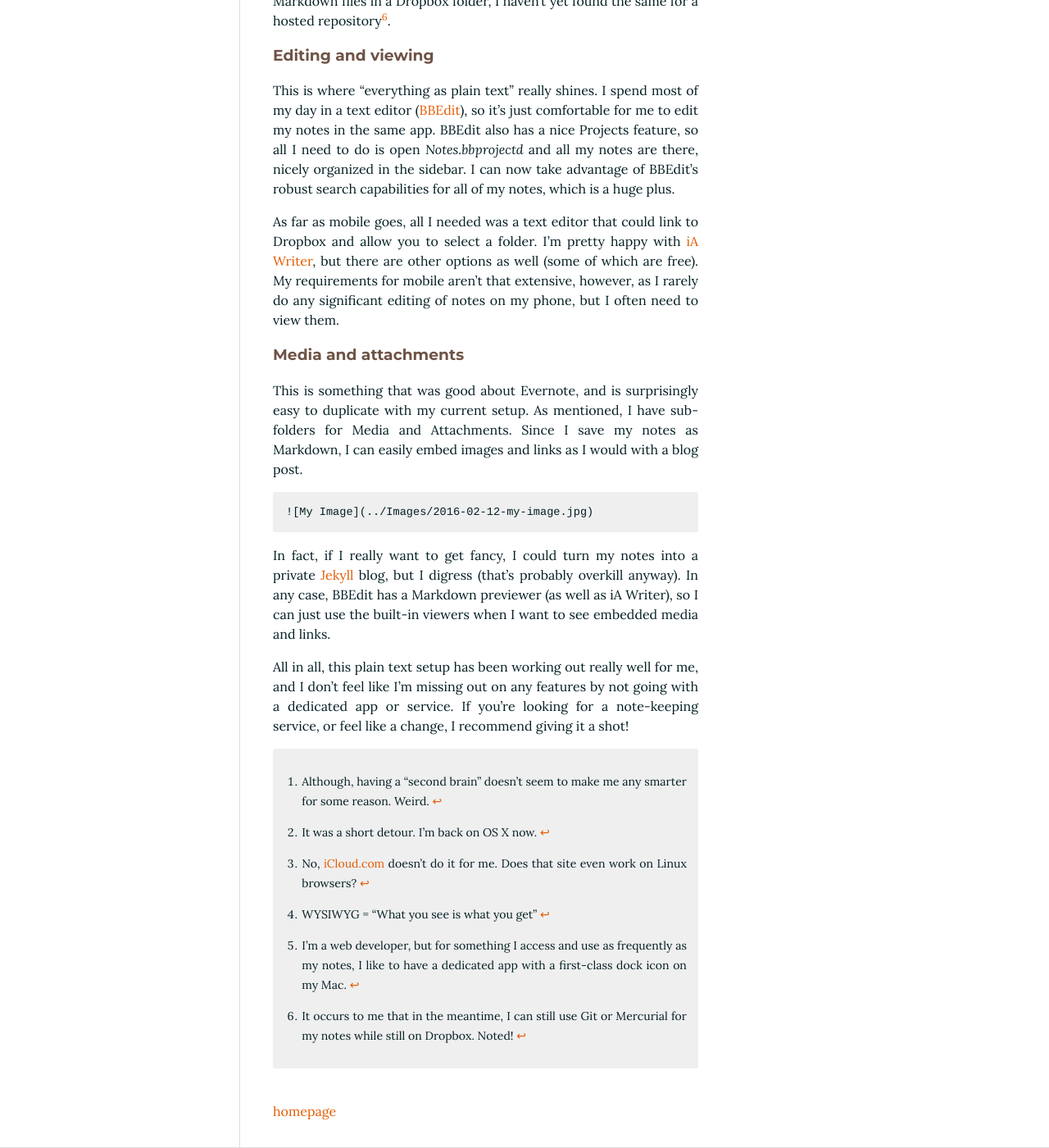
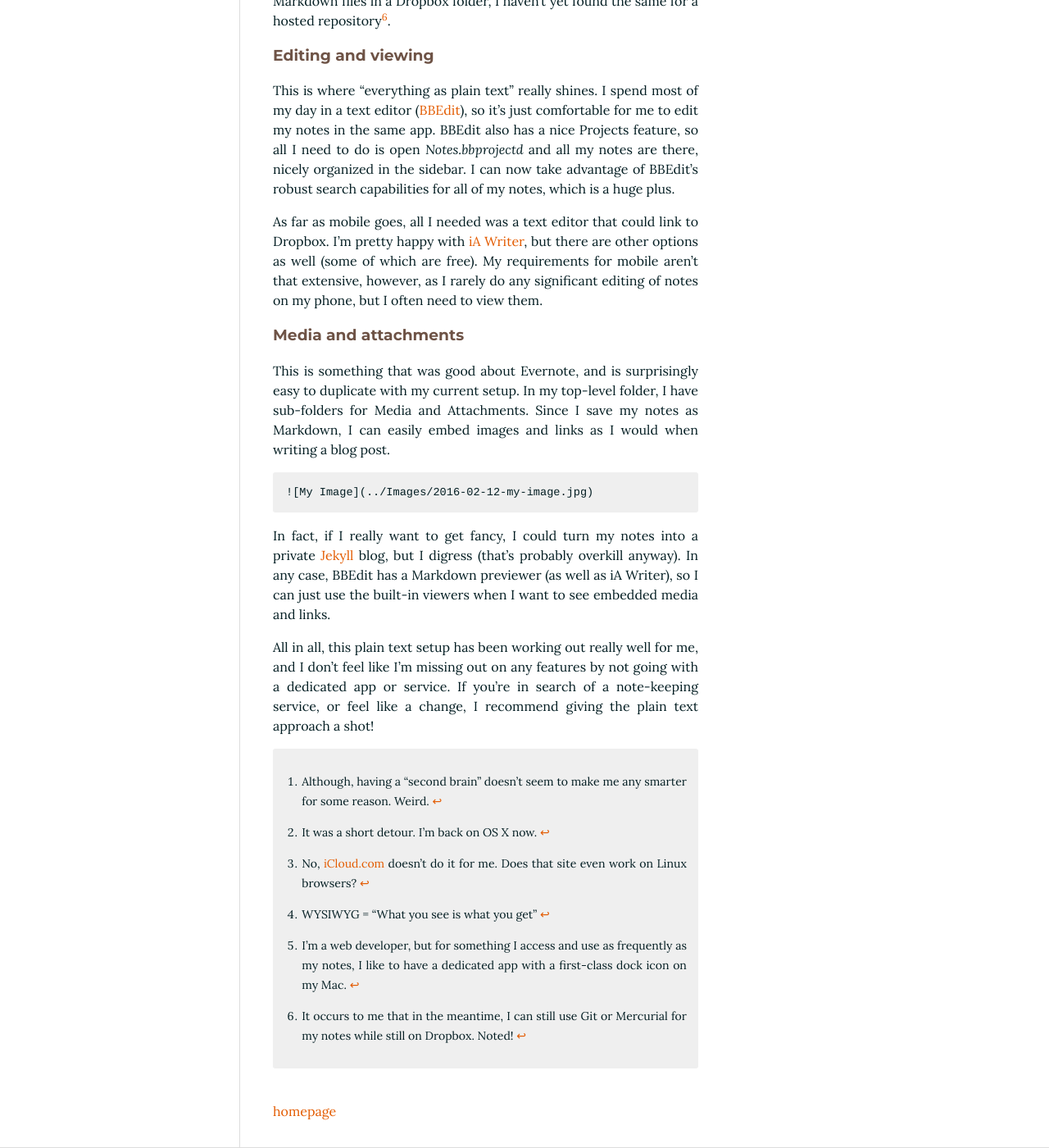
Before and after one commit to jonbeebe/jonbeebe.github.io, a Jekyll site: the page built from _posts/2016-02-12-plain-text-notes.md, in a window 1280 px wide and 1400 px high, scrolled down 2233 px. Shown: the whole window at 82% size. Built offline with Jekyll 4.4.1, drawn with Linux system fonts in a browser that asks for light colours.

Commit message:
Updated "Plain Text Notes" article.

```diff
--- a/_posts/2016-02-12-plain-text-notes.md
+++ b/_posts/2016-02-12-plain-text-notes.md
@@ -49,17 +49,17 @@
 
 This is where "everything as plain text" really shines. I spend most of my day in a text editor ([BBEdit](http://www.barebones.com/products/bbedit/)), so it's just comfortable for me to edit my notes in the same app. BBEdit also has a nice Projects feature, so all I need to do is open *Notes.bbprojectd* and all my notes are there, nicely organized in the sidebar. I can now take advantage of BBEdit's robust search capabilities for all of my notes, which is a huge plus.
 
-As far as mobile goes, all I needed was a text editor that could link to Dropbox and allow you to select a folder. I'm pretty happy with [iA Writer](https://ia.net/writer), but there are other options as well (some of which are free). My requirements for mobile aren't that extensive, however, as I rarely do any significant editing of notes on my phone, but I often need to view them.
+As far as mobile goes, all I needed was a text editor that could link to Dropbox. I'm pretty happy with [iA Writer](https://ia.net/writer), but there are other options as well (some of which are free). My requirements for mobile aren't that extensive, however, as I rarely do any significant editing of notes on my phone, but I often need to view them.
 
 ### Media and attachments
 
-This is something that was good about Evernote, and is surprisingly easy to duplicate with my current setup. As mentioned, I have sub-folders for Media and Attachments. Since I save my notes as Markdown, I can easily embed images and links as I would with a blog post.
+This is something that was good about Evernote, and is surprisingly easy to duplicate with my current setup. In my top-level folder, I have sub-folders for Media and Attachments. Since I save my notes as Markdown, I can easily embed images and links as I would when writing a blog post.
 
     ![My Image](../Images/2016-02-12-my-image.jpg)
 
 In fact, if I really want to get fancy, I could turn my notes into a private [Jekyll](https://jekyllrb.com) blog, but I digress (that's probably overkill anyway). In any case, BBEdit has a Markdown previewer (as well as iA Writer), so I can just use the built-in viewers when I want to see embedded media and links.
 
-All in all, this plain text setup has been working out really well for me, and I don't feel like I'm missing out on any features by not going with a dedicated app or service. If you're looking for a note-keeping service, or feel like a change, I recommend giving it a shot!
+All in all, this plain text setup has been working out really well for me, and I don't feel like I'm missing out on any features by not going with a dedicated app or service. If you're in search of a note-keeping service, or feel like a change, I recommend giving the plain text approach a shot!
 
 [^1]: Although, having a "second brain" doesn't seem to make me any smarter for some reason. Weird.
 
```
Also changed, not shown: other parts of _posts/2016-02-12-plain-text-notes.md (+1 -1 lines), 2 other files.
